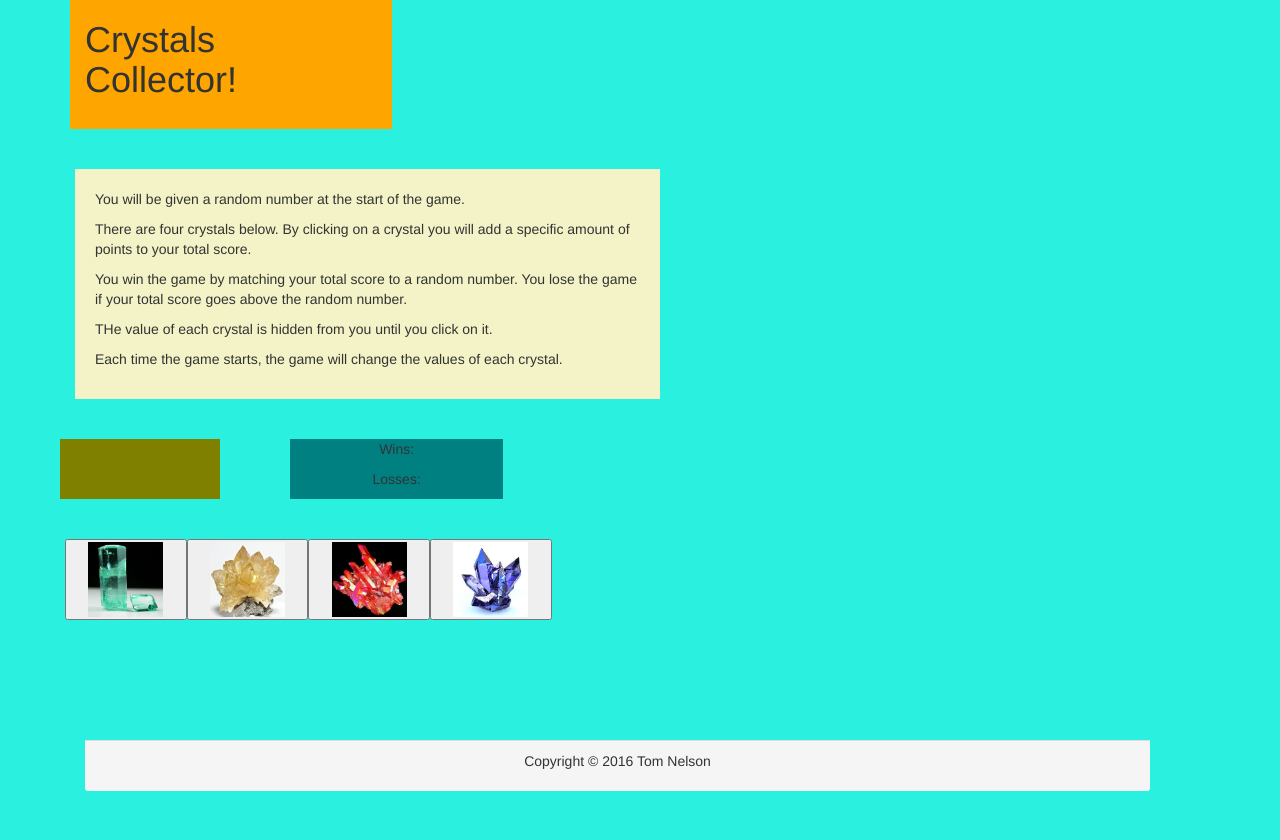
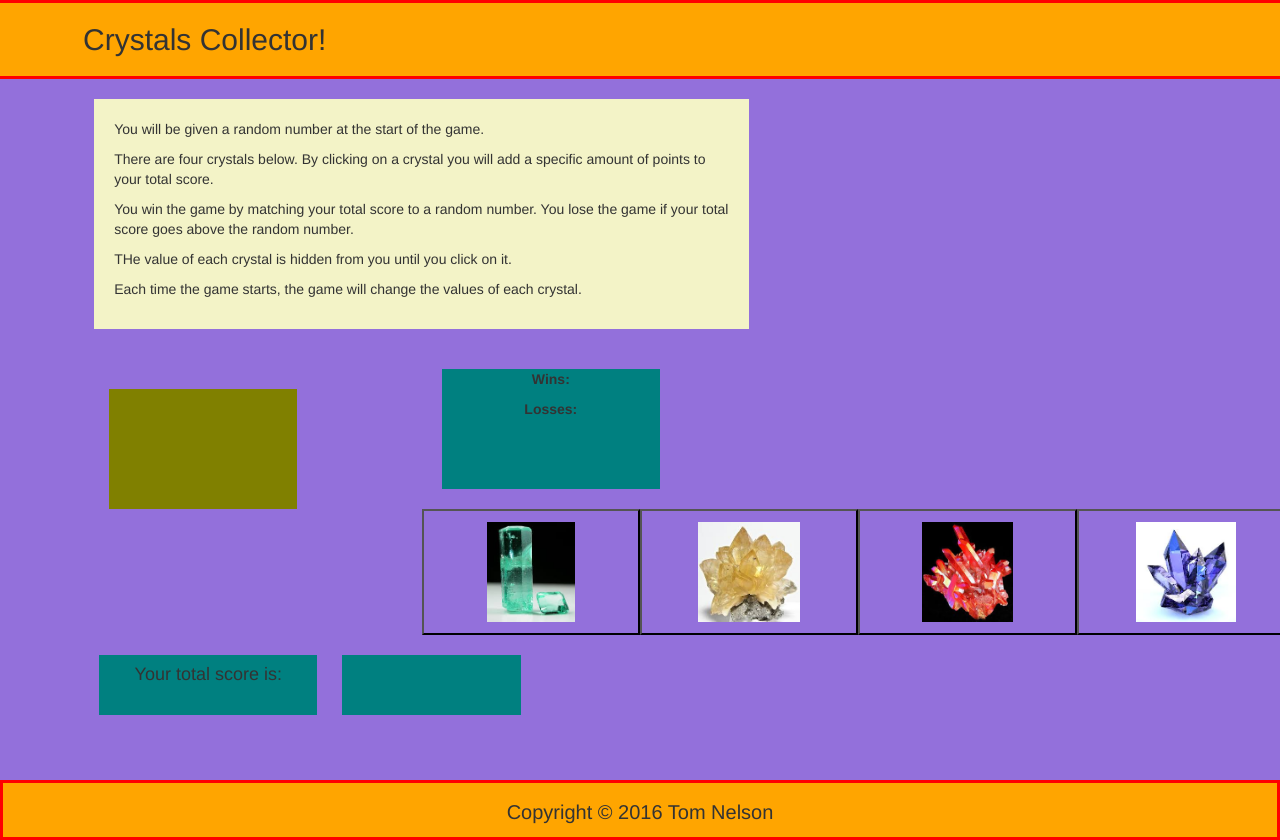
Before and after one commit to tdnelson81/week-4-game, a plain HTML site: page index.html in a window 1280 px wide. Before the commit the page ends 800 px from the top, so only its background shows below. Drawn offline with nearby package versions, Linux system fonts and the light colour scheme.

Commit message:
2nd commit

```diff
--- a/css/style.css
+++ b/css/style.css
@@ -1,53 +1,74 @@
-#imageRow {position: relative; left: -80px;
-	margin-left: 60px}
+
 
 #directions {
 	background: #f3f3c7;
 	padding: 20px;
 }
 
-.navbar-header {
-	position: relative; left: -20px;
+#header, footer {
+	border: 3px solid red;
 	background: orange;
-	font-size: 30px;
-	padding-bottom: 20px;
-	line-height: 36px
+	font-size: 20px;
 }
 
-body {background: #2af0e0;}
+body {background: mediumpurple;}
 
-.container-fluid {
-	position: relative; left: 20px;
-	background: #2af0e0;
-	border: #2af0e0;
+h2 {
+	margin-left: 80px;
+	padding-bottom: 10px
 }
 
 .p {
 	margin:10px;
 }
 
+#wins, #losses {
+	font-weight: bold;
+}
+
 #winloss {
-position: relative; left: 90px;
-	height: 60px;
+
+	height: 120px;
 	margin-left:20px;
 	background: teal;
 }
 
-#randomNum {
-	position: relative; left: 40px;
+.randomNum {
+
 	background: olive;
-	width: 160px;
-	height: 60px;
+	height: 120px;
 }
 
 #yourscore {
 	background: teal;
-	height: 20px;
-	width: 160px;
+	margin: 5px;
+		margin-top: 20px;
+	height: 60px;
 }
 
 #scoreCounter {
+	margin: 5px;
+	margin-top: 20px;
 	background: teal;
-	height: 90px;
-	width: 160px;
+	height: 60px;
 }
+
+#yourscore, #scoreCounter {
+  font-weight: bold;
+}
+
+#winsLosses {
+	height: 100px;
+}
+
+#foot {
+	padding-top: 15px;
+}
+
+img {
+	margin: 10px;
+	background: mediumpurple;
+	height: 100px;
+}
+
+button {background: mediumpurple;}
--- a/index.html
+++ b/index.html
@@ -3,42 +3,30 @@
 
 <head>
   <meta charset="UTF-8">
-  <title>About | Tom Nelson</title>
+  <title>Crystal Game</title>
   <link rel="stylesheet" type="text/css" href="css/reset.css">
   <link rel="stylesheet" href="https://maxcdn.bootstrapcdn.com/bootstrap/3.3.7/css/bootstrap.min.css">
   <link rel="stylesheet" type="text/css" href="css/style.css">
-   <!-- <meta name="viewport" content="width=device-width, initial-scale=1"> -->
-  <script>src="game.js"</script>
+
 
 </head>
 
 <body>
-      <!-- Set name up to be col-4 in md, col-3 in sm, and col-12 in xs....Will need to stack over navs in xs
-      Figure out how to unstack name in larger screens-->
 
-      <div class="container-fluid">
-          <div class="container">
+    <div class="row">
+      <div class="col-lg-12" id="header">
+          <div class="col-lg-1"></div>
+          <h2>
+            Crystals Collector!
+          </h2>
+      </div>
+    </div>
+    <br>
 
 
-                <div class="navbar-header">
-
-                  <div class="col-md-4 col-sm-4 col-xs-4">
-                   <h1>
-                     Crystals Collector!
-                    </h1>
-                  </div>
-
-
-
-          </div>
-        </div>
-
-      <br>
-      <br>
-
-     <div class="container" >
         <div class="row">
-              <div class="col-md-6 col-sm-6 col-xs-6" id=directions>
+              <div class="col-xl-1 col-lg-1 col-md-1 col-sm-1">   </div>
+      <div class="col-xl-6 col-lg-6 col-md-6 col-sm-6" id="directions">
                 <p class="text-left">
                 You will be given a random number at the start of the game.
                 </p>
@@ -56,90 +44,86 @@
                 </p>
               </div>
              </div>
-          </div>
+
   <br>
 <br>
 
 
-               <div class="row">
-                  <div class="col-md-3 col-sm-3 col-xs-3" id=randomNum >
-
+               <div class="row" id="winsLosses">
+                  <div class="col-lg-1">   </div>
+                    <div class="col-lg-2">
+                      <!--    Insert the random cumulative crystal value  -->
+                      <h3 class="randomNum">  </h3>
                     </div>
-
-                  <div class="col-md-2 col-sm-2 col-xs-2" id=winloss>
-                    <p class="text-center" id=wins>
+                  <div class="col-lg-1">   </div>
+                  <div class="col-lg-2" id="winloss">
+                        <p class="text-center" id="wins">
                             Wins:
+                        </p>
+                        <p class="text-center" id="wincounter">
 
                         </p>
-                    <p class="text-center" id=losses>
+                        <p class="text-center" id="losses">
                             Losses:
+                        </p>
+                        <p class="text-center" id="lossCounter">
+
                         </p>
                   </div>
                 </div>
-          </div>
 
-      <!-- BEGIN BODY  -->
-      <div class="container">
-        <!--BODY ROW BEGIN  -->
-        <div class="row">
-          <!-- LEFT HAND SIDE CONTENT  -->
 <br>
 <br>
 
 
 
-            <div class=row id=imageRow>
-              <div class=container>
-              <div class="col-md-8 col-sm-8 col-xs-8">
-                <button class="col-md-2 col-xs-2">
-                  <img src="images/green.jpeg" id=crystalFour class=crystalButton alt="Green Crystal" width=75 height=75 />
+
+          <div class="row">
+            <div class="col-lg-1" id="imageRow"></div>
+                <button class="col-lg-2"> <img src="images/green.jpeg" id="crystalFour" alt="Green Crystal"/>
                 </button>
 
-                <button class="col-md-2 col-xs-2">
-                  <img src="images/yellow.jpeg" id=crystalThree class=crystalButton alt="Yellow Crystal" width=75 height=75 />
+                <button class="col-lg-2"><img src="images/yellow.jpeg" id="crystalThree" class=crystalButton alt="Yellow Crystal"/>
                 </button>
-                <button class="col-md-2 col-xs-2">
-                 <img src="images/red.jpeg" id=crystalTwo class=crystalButton alt="Red Crystal" width=75 height=75 />
+
+                <button class="col-lg-2">
+                 <img src="images/red.jpeg" id=crystalTwo class="crystalButton" alt="Red Crystal" />
                 </button>
-                <button class="col-md-2 col-xs-2">
-                  <img src="images/blue.jpeg" id=crystalOne class=crystalButton alt="Blue Crystal"  width=75 height=75 />
+
+                <button class="col-lg-2">
+                  <img src="images/blue.jpeg" id=crystalOne class="crystalButton" alt="Blue Crystal"/>
                 </button>
+          </div>
+
+
+
+            <div class="row">
+              <div class="col-lg-1"></div>
+                <div class="col-lg-2" id="yourscore">
+                   <h4 class="text-center">
+                   Your total score is:
+                    </h4>
+                  </div>
+
+                  <div class="col-lg-2" >
+                    <h4 class="text-center" id="scoreCounter">
+
+                    </h4>
                   </div>
             </div>
 
-
+<br>
 <br>
 <br>
 
-
-<br>
-<br>
-
-
-<br>
-<br>
       <!-- END RIGHT HAND SIDE CONTENT  -->
-          <footer class="col-xs-12">
-            <div class="container-fluid">
-              <div class="panel-footer">
-                <p class="text-center"> Copyright &copy; 2016 Tom Nelson</p></div>
-            </div>
+          <footer class="col-lg-12">
+            <p class="text-center" id=foot > Copyright &copy; 2016 Tom Nelson</p>
           </footer>
 
-
-
-
-    <!--BODY ROW END  -->
-
-
-      <!--END BODY  -->
-
- <script type="text/javascript" src="javascript/<game.js"></script>
-
+        <script type="text/javascript" src="javascript/game.js"></script>
       <!-- Bootstrap JavaScript CDN -->
         <script src="https://maxcdn.bootstrapcdn.com/bootstrap/3.3.7/js/bootstrap.min.js"></script>
 
-
   </body>
-
 </html>
--- a/javascript/game.js
+++ b/javascript/game.js
@@ -0,0 +1,78 @@
+
+	var wincounter = 0;
+ 	var lossCounter = 0;
+ 	var scoreCounter = 0;
+ 	var randomNum = Math.floor((Math.random() * 100) + 19);
+
+ 	var crystalFour = Math.floor((Math.random() * 12) + 1);
+ 	var crystalThree = Math.floor((Math.random() * 12) + 1);
+ 	var crystalTwo = Math.floor((Math.random() * 12) + 1);
+ 	var crystalOne = Math.floor((Math.random() * 12) + 1);
+
+
+
+ 	var counters = function () {
+ 		$('#scoreCounter').empty();
+ 		$('#scoreCounter').append(scoreCounter);
+
+ 		$('#wincounter').empty();
+ 		$('#wincounter').append(wincounter);
+
+ 		$('#lossCounter').empty();
+ 		$('#lossCounter').append(lossCounter);
+ 	}
+
+
+ // restart game
+ 		var restart = function (){
+ 			scoreCounter = 0;
+ 			randomNum = Math.floor((Math.random() * 100) + 19);
+
+ 			$('#randomNum').empty();
+ 			$('#randomNum').append(randomNum);
+
+ 			var crystalFour = Math.floor((Math.random() * 12) + 1);
+ 			var crystalThree = Math.floor((Math.random() * 12) + 1);
+ 			var crystalTwo = Math.floor((Math.random() * 12) + 1);
+ 			var crystalOne = Math.floor((Math.random() * 12) + 1);
+ 			counters();
+ 		}
+
+
+ 	var game = function (){
+ 		if (scoreCounter == randomNum) {
+			 wincounter = wincounter + 1;
+			 alert("You win!");
+ 			restart();
+ 		} else if (scoreCounter > randomNum) {
+ 			lossCounter = lossCounter + 1;
+ 			restart();
+ 		} else {
+ 			counters();
+ 		}
+ 	}
+
+ 	$('#randomNum').append(randomNum);
+ 	$('#scoreCounter').append(scoreCounter);
+
+ 	$( document ).ready(function() {
+ 		$('#crystalFour').click(function(){
+ 			scoreCounter = scoreCounter + crystalFour;
+ 			game();
+ 		})
+
+ 		$('#crystalThree').click(function(){
+ 			scoreCounter = scoreCounter + crystalThree;
+ 			game();
+ 		})
+
+ 		$('#crystalTwo').click(function(){
+ 			scoreCounter = scoreCounter + crystalTwo;
+ 			game();
+ 		})
+
+ 		$('#crystalOne').click(function(){
+ 			scoreCounter = scoreCounter + crystalOne;
+ 			game();
+ 		})
+ 	});
```
Also changed, not shown: images/1-CrystalCollector.jpg (deleted), 1 other file. Lines whose indentation alone changed are shown as unchanged.
